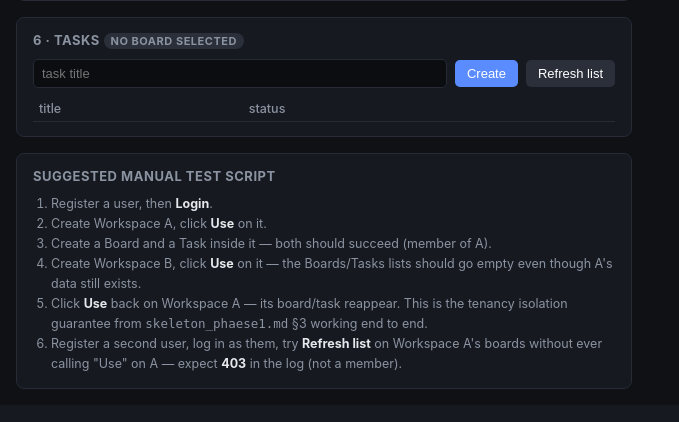
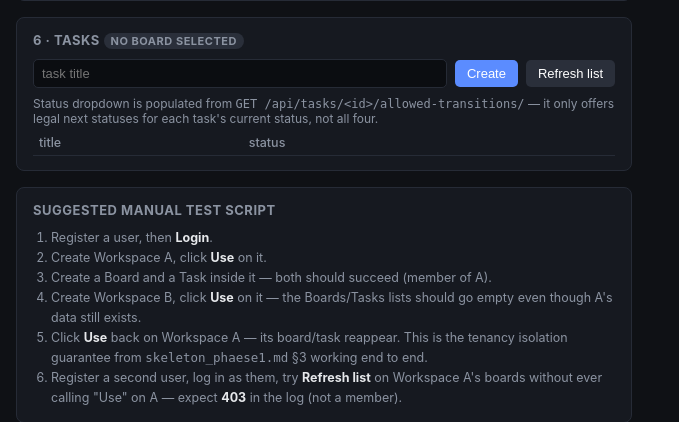
Before and after one commit to AlexNguyen7369/Multi-Tenant-Task-Management-API-, a Python web app: template templates/testui.html in a window 1280 px wide. Shown: the part 855-1277 px from the top of the page, without its empty margins (0-679 px from the left). Before the commit the page ends 1244 px from the top, so only its background shows below. Run offline with Jinja, Linux system fonts and the light colour scheme; the template is opened without the code that fills it, so the values that code supplies are empty.

Commit message:
Wire testui to allowed-transitions; restore action accidentally dropped
- apps/tasks/views.py: restores TaskViewSet.allowed_transitions, which
  commit 2a134d7 removed (its message said "added" but the diff was a pure
  deletion - looks like an accidental undo while editing in VS Code).
- templates/testui.html: task status dropdown now calls
  GET /api/tasks/<id>/allowed-transitions/ for every visible task and
  renders only the current status + its legal next statuses, instead of
  hardcoding all four. Verified end-to-end against a running server
  (todo -> in_progress -> review -> done, confirming allowed_transitions
  narrows correctly at each step).

Co-Authored-By: Claude Sonnet 5 <noreply@anthropic.com>

```diff
--- a/templates/testui.html
+++ b/templates/testui.html
@@ -229,6 +229,9 @@
         <button onclick="createTask()">Create</button>
         <button class="secondary" onclick="listTasks()">Refresh list</button>
       </div>
+      <div class="hint">Status dropdown is populated from
+        <code>GET /api/tasks/&lt;id&gt;/allowed-transitions/</code> — it only offers
+        legal next statuses for each task's current status, not all four.</div>
       <table>
         <thead><tr><th>title</th><th>status</th><th></th></tr></thead>
         <tbody id="task-table"></tbody>
@@ -266,6 +269,7 @@ state.workspaces = state.workspaces || [];
 state.boards = state.boards || [];
 state.tasks = state.tasks || [];
 state.members = state.members || [];
+state.allowedTransitions = state.allowedTransitions || {};
 
 function saveState() { sessionStorage.setItem('testui-state', JSON.stringify(state)); }
 
@@ -357,6 +361,7 @@ function doLogout() {
   state.activeWorkspaceId = null;
   state.activeBoardId = null;
   state.members = [];
+  state.allowedTransitions = {};
   saveState();
   renderWhoami();
   renderWorkspaces();
@@ -541,24 +546,43 @@ async function listTasks() {
     state.tasks = Array.isArray(data) ? data : (data.results || []);
     saveState();
     renderTasks();
+    fetchAllowedTransitions();
   }
+}
+
+// Calls GET /api/tasks/<id>/allowed-transitions/ for every visible task and
+// re-renders once all responses are back, so the status dropdown only ever
+// offers legal next statuses instead of hardcoding all four.
+async function fetchAllowedTransitions() {
+  const results = await Promise.all((state.tasks || []).map(t =>
+    api('GET', `/api/tasks/${t.id}/allowed-transitions/`, { useWorkspace: true })
+      .then(({ ok, data }) => [t.id, ok ? data.allowed_transitions : []])
+  ));
+  state.allowedTransitions = Object.fromEntries(results);
+  saveState();
+  renderTasks();
 }
 
 function renderTasks() {
   const tbody = document.getElementById('task-table');
   const inBoard = (state.tasks || []).filter(t => !state.activeBoardId || t.board === state.activeBoardId);
-  tbody.innerHTML = inBoard.map(t => `
+  tbody.innerHTML = inBoard.map(t => {
+    // Until allowed-transitions has come back for this task, fall back to
+    // just its current status so the dropdown isn't empty for a moment.
+    const allowed = (state.allowedTransitions || {})[t.id] ?? [];
+    const options = [t.status, ...allowed.filter(s => s !== t.status)];
+    return `
     <tr>
       <td>${escapeHtml(t.title)}</td>
       <td>
         <select onchange="updateTaskStatus('${t.id}', this.value)">
-          ${['todo','in_progress','review','done'].map(s =>
-            `<option value="${s}" ${s === t.status ? 'selected' : ''}>${s}</option>`).join('')}
+          ${options.map(s => `<option value="${s}" ${s === t.status ? 'selected' : ''}>${s}</option>`).join('')}
         </select>
       </td>
       <td></td>
     </tr>
-  `).join('');
+  `;
+  }).join('');
 }
 
 async function updateTaskStatus(id, status) {
```
Also changed, not shown: apps/tasks/views.py (+8 -0 lines).
